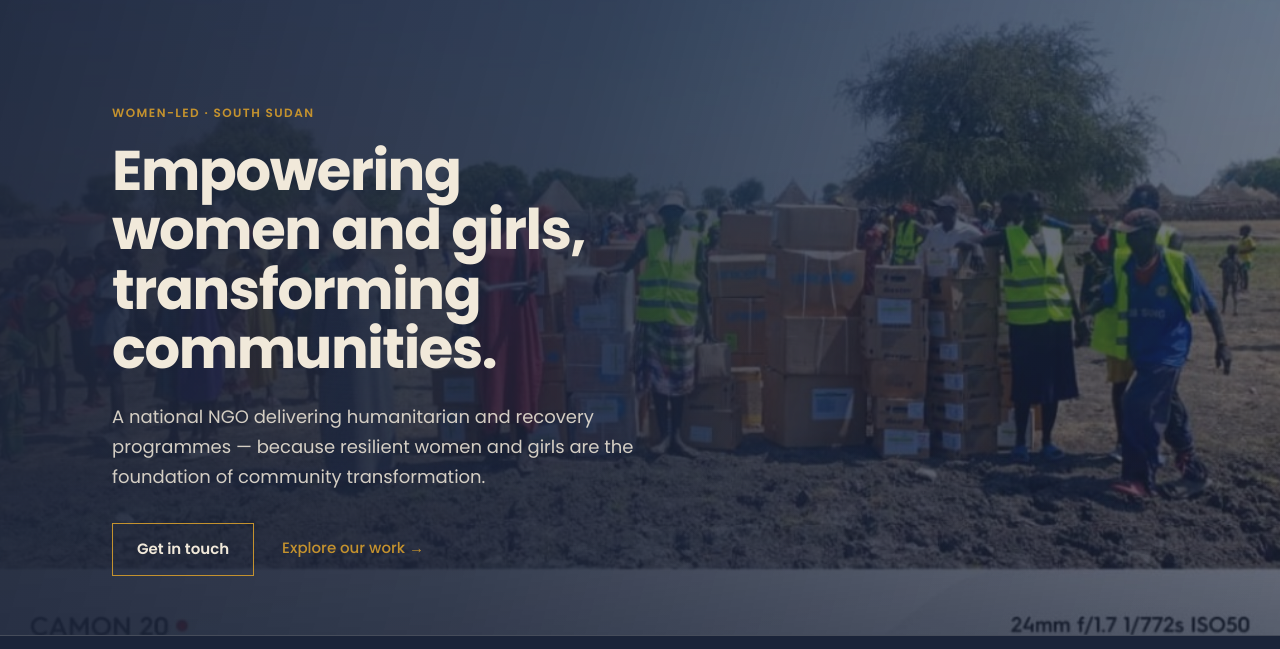
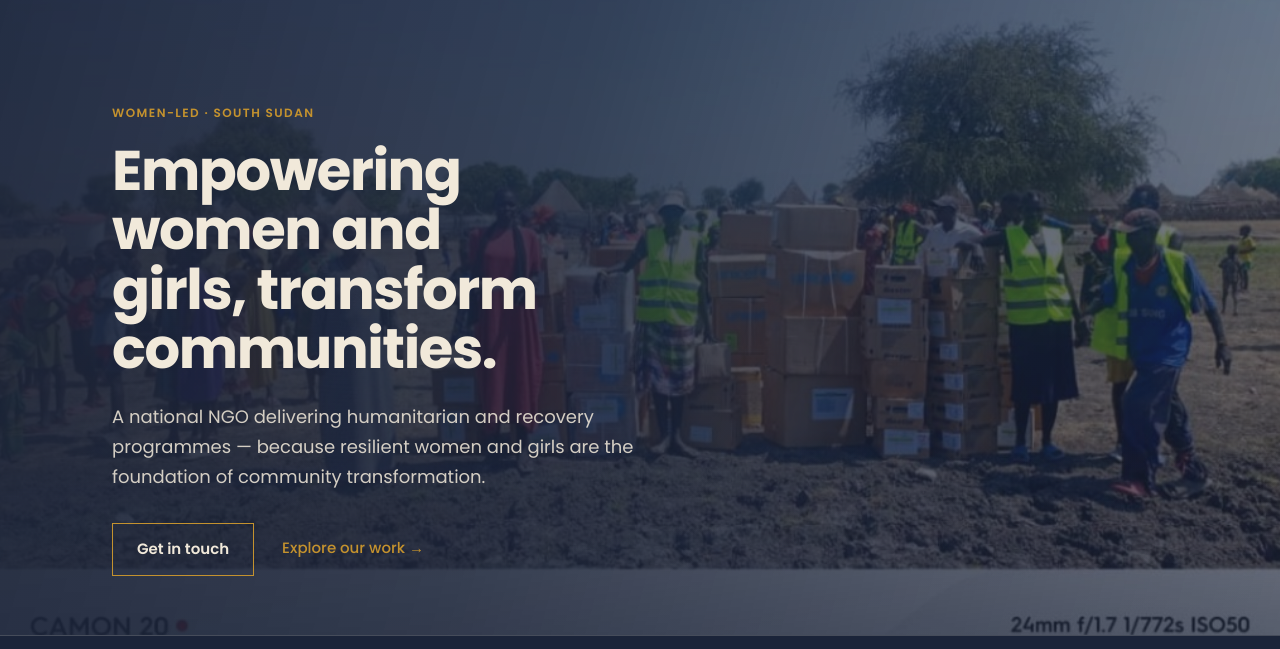
Before and after one commit to kulonglam/WORD, a plain HTML site: page index.html in a window 1280 px wide. Shown: the part 86-735 px from the top of the page. Drawn offline with Linux system fonts and the light colour scheme.

Commit message:
Correct wording

```diff
--- a/index.html
+++ b/index.html
@@ -75,7 +75,7 @@
     </div>
     <div class="wrap">
       <p class="hero-eyebrow">Women-led · South Sudan</p>
-      <h1>Empowering women and girls, transforming communities.</h1>
+      <h1>Empowering women and girls, transform communities.</h1>
       <p class="lead">A national NGO delivering humanitarian and recovery programmes — because resilient women and girls are the foundation of community transformation.</p>
       <div class="hero-actions">
         <a class="btn" href="contact.html">Get in touch</a>
```
